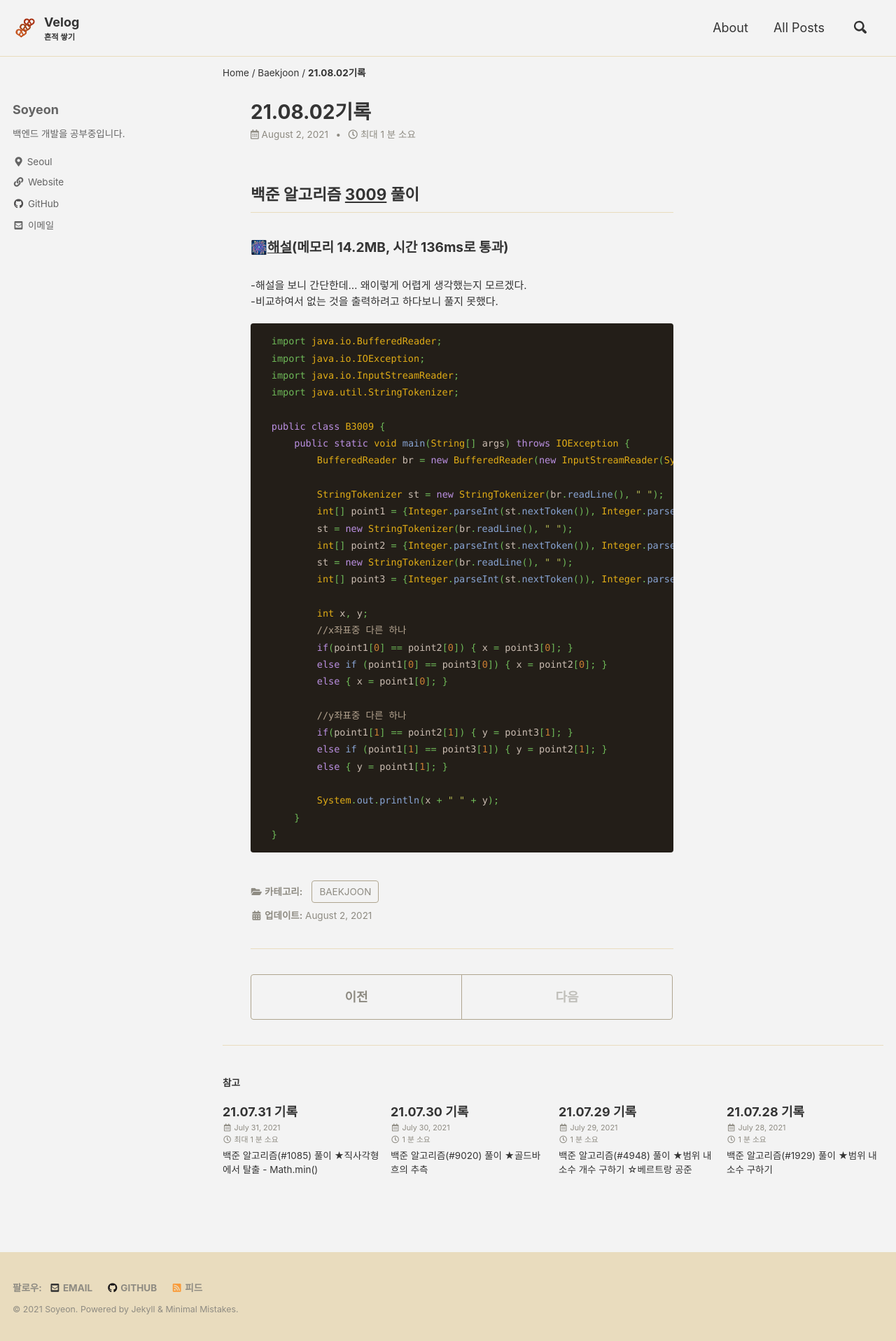
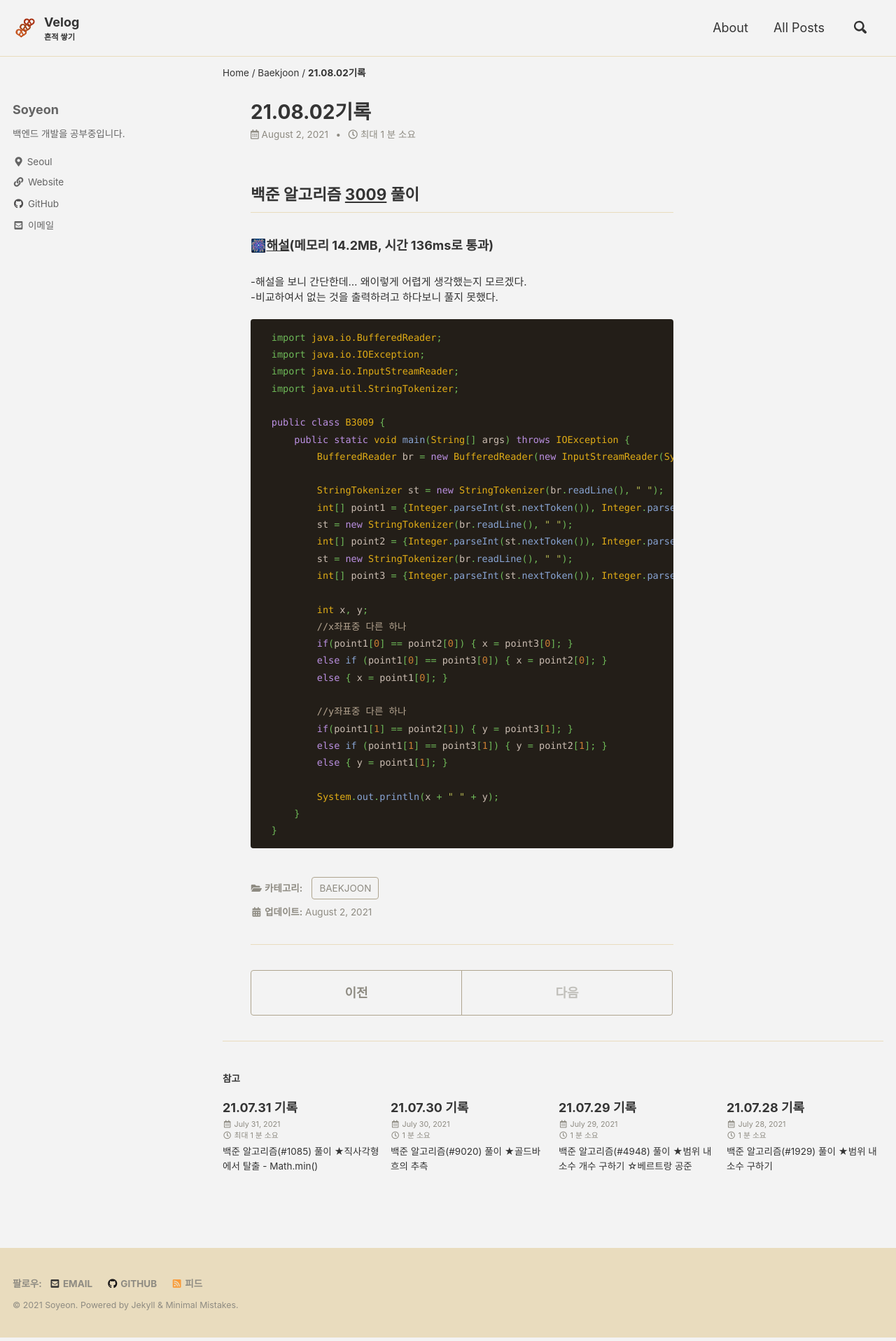
Before and after one commit to liv660/liv660.github.io, a Jekyll site: the page built from _posts/TIL/21.08.study/2021-08-02-210802.md, in a window 1280 px wide. Shown: the whole page at 70% size. Built offline with Jekyll 4.4.1, drawn with Linux system fonts in a browser that asks for light colours; cached includes are drawn as plain includes.

Commit message:
Update 08.02 #3009 algorithm

```diff
--- a/_posts/TIL/21.08.study/2021-08-02-210802.md
+++ b/_posts/TIL/21.08.study/2021-08-02-210802.md
@@ -8,7 +8,7 @@ categories:
 
 ## 백준 알고리즘 [3009](https://www.acmicpc.net/problem/3009) 풀이
 
-#### 🎆[해설](https://st-lab.tistory.com/87)(메모리 14.2MB, 시간 136ms로 통과) <br/>
+###### 🎆[해설](https://st-lab.tistory.com/87)(메모리 14.2MB, 시간 136ms로 통과) <br/>
 -해설을 보니 간단한데... 왜이렇게 어렵게 생각했는지 모르겠다.<br>
 -비교하여서 없는 것을 출력하려고 하다보니 풀지 못했다.<br>
 
```
